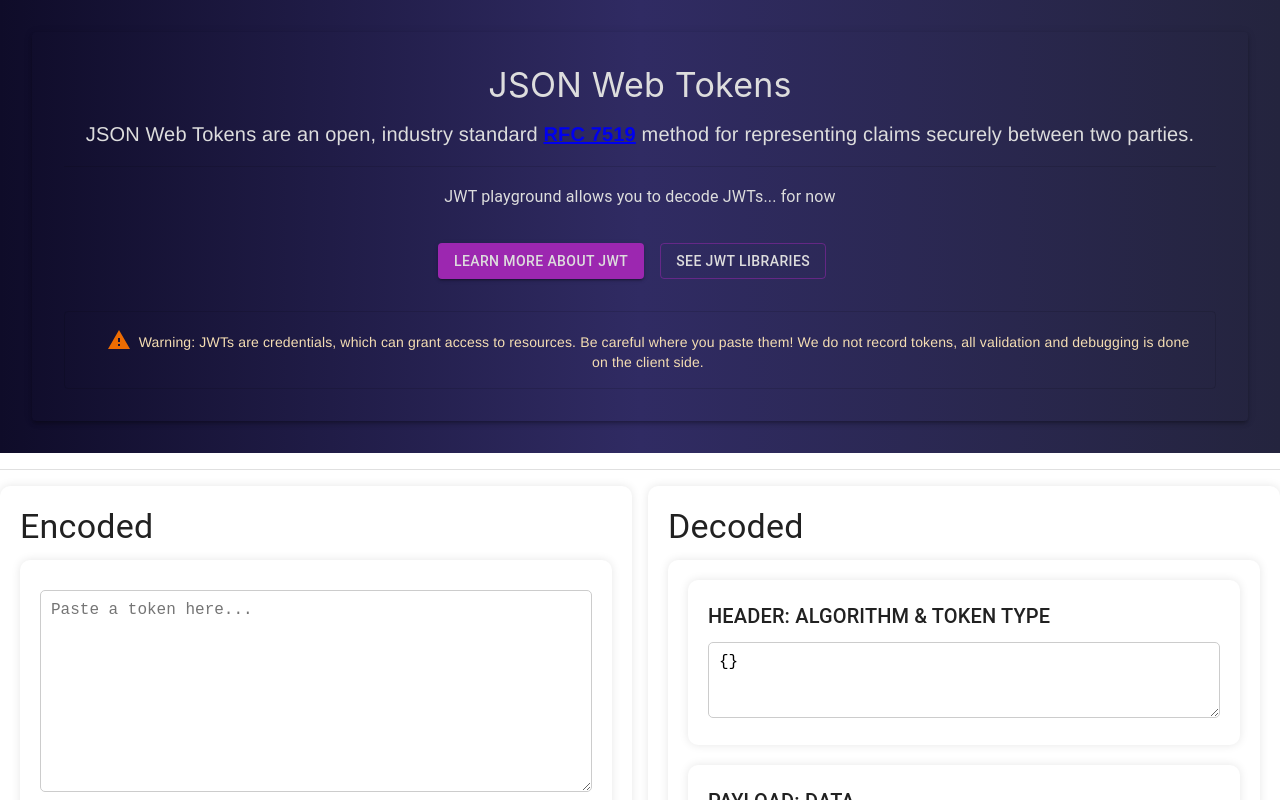
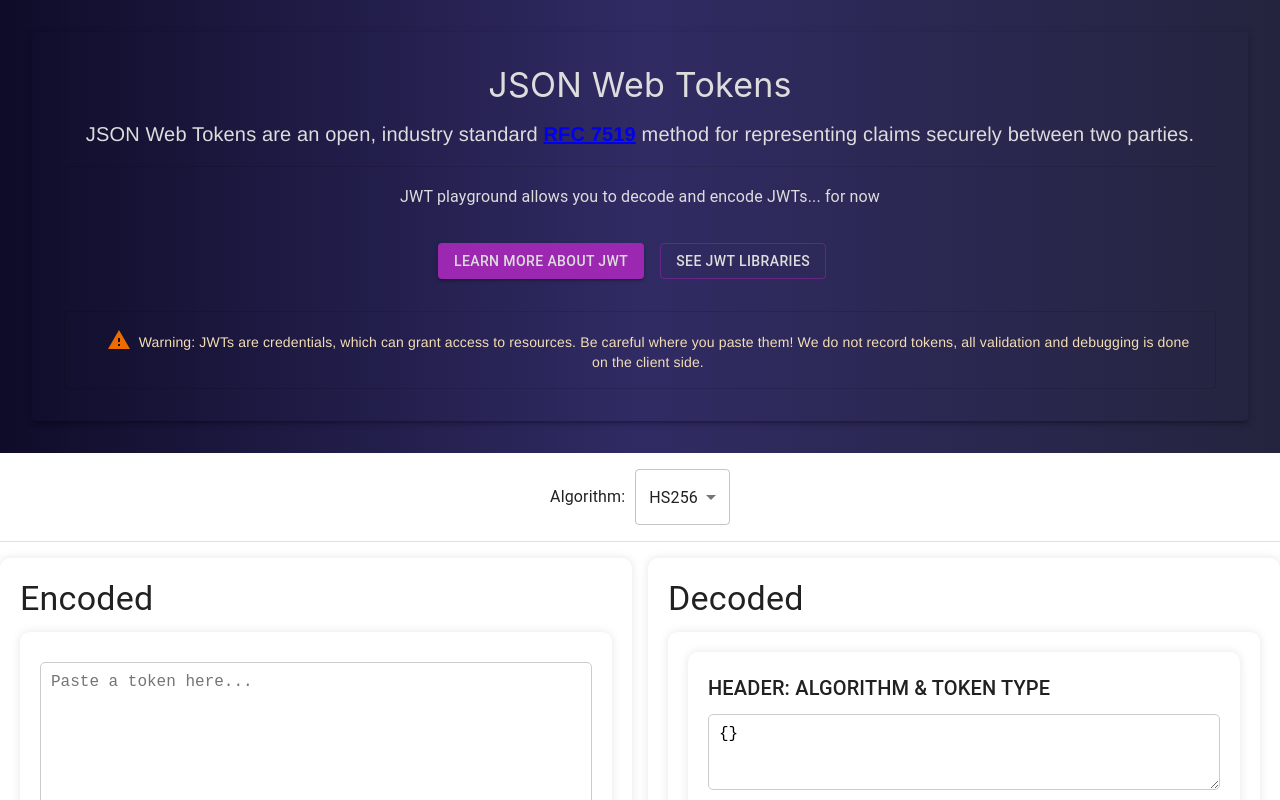
Before and after one commit to chamathns/jwt-playground, a React (Create React App) app: page / in a window 1280 px wide. Shown: the top 800 px of the page. Built offline with nearby package versions, Linux system fonts and the light colour scheme.

Commit message:
add algorithm select option

```diff
--- a/package.json
+++ b/package.json
@@ -5,12 +5,12 @@
   "dependencies": {
     "@emotion/react": "^11.11.1",
     "@emotion/styled": "^11.11.0",
-    "@material-ui/core": "^4.12.4",
     "@mui/icons-material": "^5.14.14",
     "@mui/material": "^5.14.14",
     "@testing-library/jest-dom": "^5.17.0",
     "@testing-library/react": "^13.4.0",
     "@testing-library/user-event": "^13.5.0",
+    "jsrsasign": "^10.8.6",
     "react": "^18.2.0",
     "react-dom": "^18.2.0",
     "react-scripts": "5.0.1",
--- /dev/null
+++ b/src/AlgorithmSelect.jsx
@@ -0,0 +1,24 @@
+import React from 'react';
+import { Select, MenuItem, Box, Typography } from '@mui/material';
+
+function AlgorithmSelect({ algorithm, handleAlgorithmChange }) {
+    return (
+        <Box display="flex" justifyContent="center" alignItems="center" margin={2}>
+            <Typography variant="body1">Algorithm: </Typography>
+            <Select value={algorithm} onChange={handleAlgorithmChange} style={{ marginLeft: '10px' }}>
+                <MenuItem value="HS256">HS256</MenuItem>
+                <MenuItem value="HS384">HS384</MenuItem>
+                <MenuItem value="HS512">HS512</MenuItem>
+                <MenuItem value="RS256">RS256</MenuItem>
+                <MenuItem value="RS384">RS384</MenuItem>
+                <MenuItem value="RS512">RS512</MenuItem>
+                <MenuItem value="ES256">ES256</MenuItem>
+                <MenuItem value="ES384">ES384</MenuItem>
+                <MenuItem value="ES512">ES512</MenuItem>
+                <MenuItem value="none">none</MenuItem>
+            </Select>
+        </Box>
+    );
+}
+
+export default AlgorithmSelect;
--- a/src/App.jsx
+++ b/src/App.jsx
@@ -4,11 +4,14 @@ import Encoded from './Encoded';
 import Decoded from './Decoded';
 import Navbar from './Navbar';
 import { StyledPaper, StyledButton, BackgroundDiv } from './AppStyles';
+import { KJUR } from 'jsrsasign';
+import AlgorithmSelect from './AlgorithmSelect';
 
 function App() {
   const [jwt, setJwt] = useState("");
   const [decodedHeader, setDecodedHeader] = useState("");
   const [decodedPayload, setDecodedPayload] = useState("");
+  const [algorithm, setAlgorithm] = useState("HS256");
 
   const handleJwtChange = (event) => {
     const jwtValue = event.target.value;
@@ -23,6 +26,10 @@ function App() {
     }
   };
 
+  const handleAlgorithmChange = (event) => {
+    setAlgorithm(event.target.value);
+  };
+
   const handleClearClick = () => {
     setJwt("");
     setDecodedHeader("");
@@ -30,11 +37,29 @@ function App() {
   };
 
   const handleHeaderChange = (event) => {
-    setDecodedHeader(event.target.value);
+    const newHeader = event.target.value;
+    setDecodedHeader(newHeader);
+
+    const newJwt = KJUR.jws.JWS.sign(
+      algorithm,
+      JSON.parse(newHeader),
+      JSON.parse(decodedPayload),
+      "your_secret_key" // Replace this with your actual secret key
+    );
+    setJwt(newJwt);
   };
 
   const handlePayloadChange = (event) => {
-    setDecodedPayload(event.target.value);
+    const newPayload = event.target.value;
+    setDecodedPayload(newPayload);
+
+    const newJwt = KJUR.jws.JWS.sign(
+      algorithm,
+      JSON.parse(decodedHeader),
+      JSON.parse(newPayload),
+      "your_secret_key" // Replace this with your actual secret key
+    );
+    setJwt(newJwt);
   };
 
   return (
@@ -43,6 +68,7 @@ function App() {
       <CssBaseline />
       <Navbar />
     </BackgroundDiv>
+    <AlgorithmSelect algorithm={algorithm} handleAlgorithmChange={handleAlgorithmChange} />
     <Divider sx={{ my: 2 }} />
     <Grid container spacing={2}>
       <Grid item xs={12} md={6}>
--- a/src/Navbar.jsx
+++ b/src/Navbar.jsx
@@ -15,7 +15,7 @@ export default function Navbar() {
                 </Typography>
                 <Divider sx={{ my: 2 }} />
                 <Typography variant="subtitle1" gutterBottom sx={{color: '#DDDDDD'}}>
-                    JWT playground allows you to decode JWTs... for now
+                    JWT playground allows you to decode and encode JWTs... for now
                 </Typography>
                 <Box sx={{ mt: 4 }}>
                     <Button variant="contained" color='secondary' sx={{ mr: 2, color: '#DDDDDD' }}>
```
Also changed, not shown: 1 other file (tests, documents, lock files or other folders).
